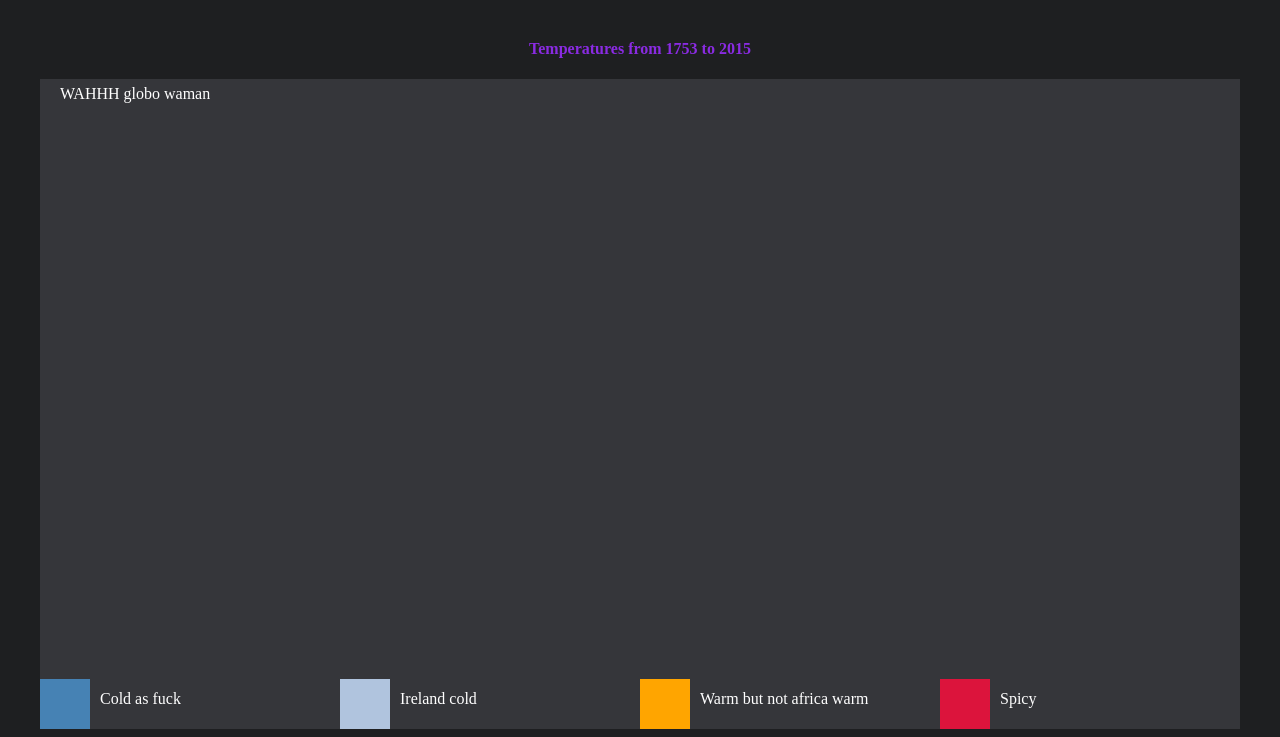
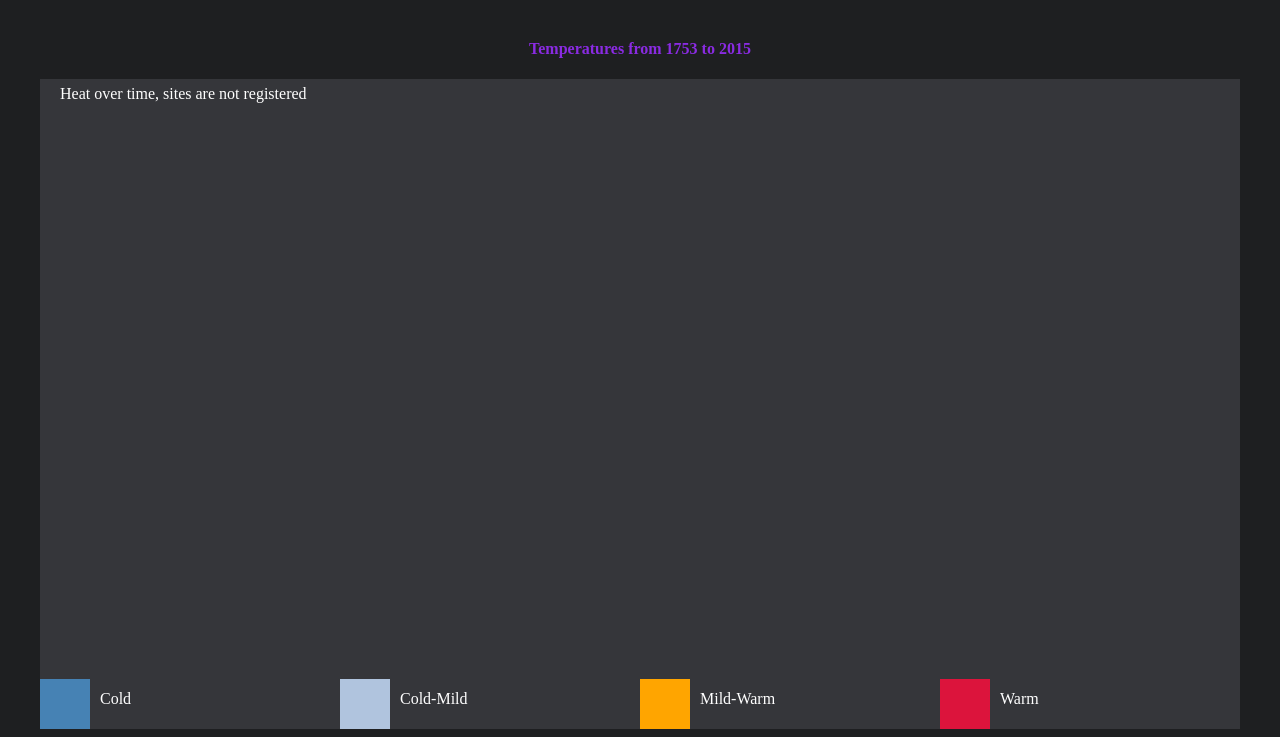
Before and after one commit to i-ape/HeatMap, a plain HTML site: page index.html in a window 1280 px wide. Shown: the part 69-806 px from the top of the page. Drawn offline with nearby package versions, Linux system fonts and the light colour scheme; no server answers.

Commit message:
Update index.html
ediited tags

```diff
--- a/index.html
+++ b/index.html
@@ -14,24 +14,24 @@
     <h4 id="description">Temperatures from 1753 to 2015</h4>
     <div id="tooltip"></div>
     <svg id="canvas" width="1000" height="600">
-      <text id="title" fill="white" x="20" y="20">WAHHH globo waman</text>
+      <text id="title" fill="white" x="20" y="20">Heat over time, sites are not registered </text>
     </svg>
     <svg id="legend" width="1200" height="50">
       <g>
         <rect x="0" y="0" width="50" height="50" fill="SteelBlue"></rect>
-        <text x="60" y="25" fill="white">Cold as fuck</text>
+        <text x="60" y="25" fill="white">Cold</text>
       </g>
       <g>
         <rect x="300" y="0" width="50" height="50" fill="LightSteelBlue"></rect>
-        <text x="360" y="25" fill="white">Ireland cold</text>
+        <text x="360" y="25" fill="white">Cold-Mild</text>
       </g>
       <g>
         <rect x="600" y="0" width="50" height="50" fill="orange"></rect>
-        <text x="660" y="25" fill="white">Warm but not africa warm</text>
+        <text x="660" y="25" fill="white">Mild-Warm</text>
       </g>
       <g>
         <rect x="900" y="0" width="50" height="50" fill="Crimson"></rect>
-        <text x="960" y="25" fill="white">Spicy</text>
+        <text x="960" y="25" fill="white">Warm</text>
       </g>
     </svg>
   </body>
```
